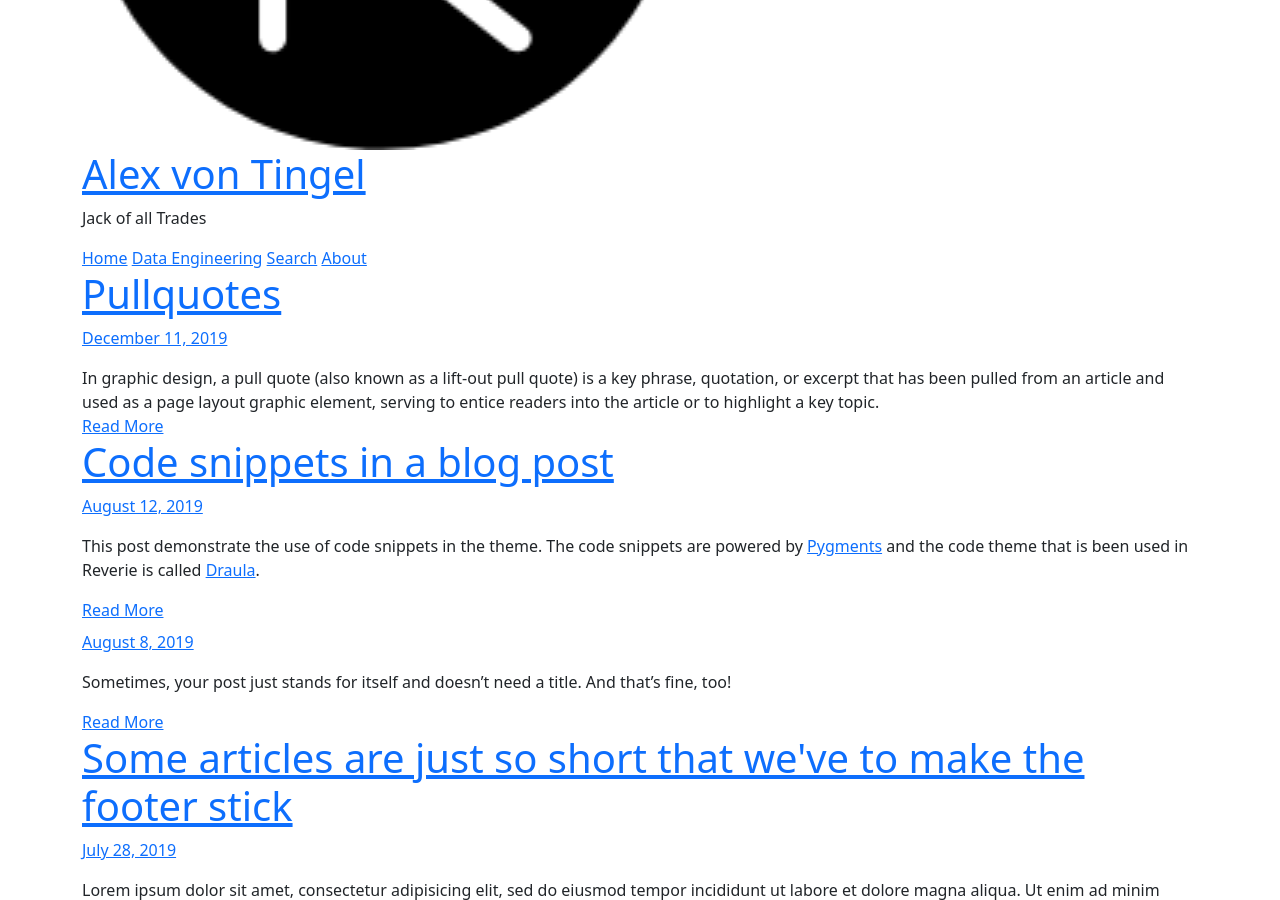
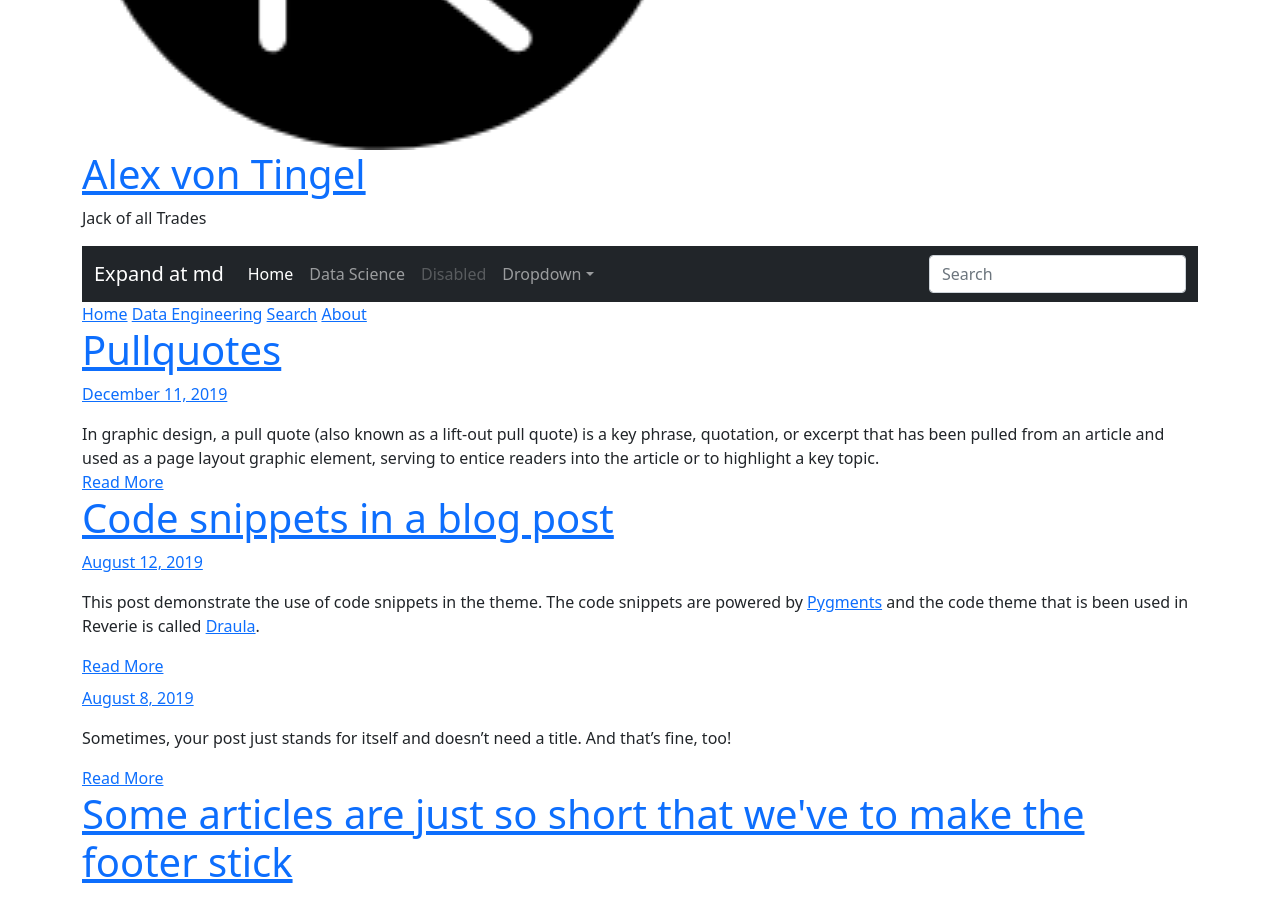
Before and after one commit to alexortner/alexortner, a Jekyll site: the page built from index.html, in a window 1280 px wide and 900 px high, scrolled down 450 px. Built offline with Jekyll 4.4.1, drawn with Linux system fonts in a browser that asks for light colours; the list of posts is cut into pages by our own code.

Commit message:
Update default.html
added Bootstrap Nav

```diff
--- a/_layouts/default.html
+++ b/_layouts/default.html
@@ -32,6 +32,40 @@
               <p class="site-description">{{ site.description }}</p>
             </div>
 
+            <nav class="navbar navbar-expand-md navbar-dark bg-dark" aria-label="Fourth navbar example">
+    <div class="container-fluid">
+      <a class="navbar-brand" href="#">Expand at md</a>
+      <button class="navbar-toggler" type="button" data-bs-toggle="collapse" data-bs-target="#navbarsExample04" aria-controls="navbarsExample04" aria-expanded="false" aria-label="Toggle navigation">
+        <span class="navbar-toggler-icon"></span>
+      </button>
+
+      <div class="collapse navbar-collapse" id="navbarsExample04">
+        <ul class="navbar-nav me-auto mb-2 mb-md-0">
+          <li class="nav-item">
+            <a class="nav-link active" aria-current="page" href="{{ site.baseurl }}/">Home</a>
+          </li>
+          <li class="nav-item">
+            <a class="nav-link" href="{{ site.baseurl }}/data-engineering">Data Science</a>
+          </li>
+          <li class="nav-item">
+            <a class="nav-link disabled" href="#" tabindex="-1" aria-disabled="true">Disabled</a>
+          </li>
+          <li class="nav-item dropdown">
+            <a class="nav-link dropdown-toggle" href="#" id="dropdown04" data-bs-toggle="dropdown" aria-expanded="false">Dropdown</a>
+            <ul class="dropdown-menu" aria-labelledby="dropdown04">
+              <li><a class="dropdown-item" href="#">Action</a></li>
+              <li><a class="dropdown-item" href="#">Another action</a></li>
+              <li><a class="dropdown-item" href="#">Something else here</a></li>
+            </ul>
+          </li>
+        </ul>
+        <form>
+          <input class="form-control" type="text" placeholder="Search" aria-label="Search">
+        </form>
+      </div>
+    </div>
+  </nav>
+
             <nav>
               <a href="{{ site.baseurl }}/">Home</a>
               <a href="{{ site.baseurl }}/data-engineering">Data Engineering</a>
```
